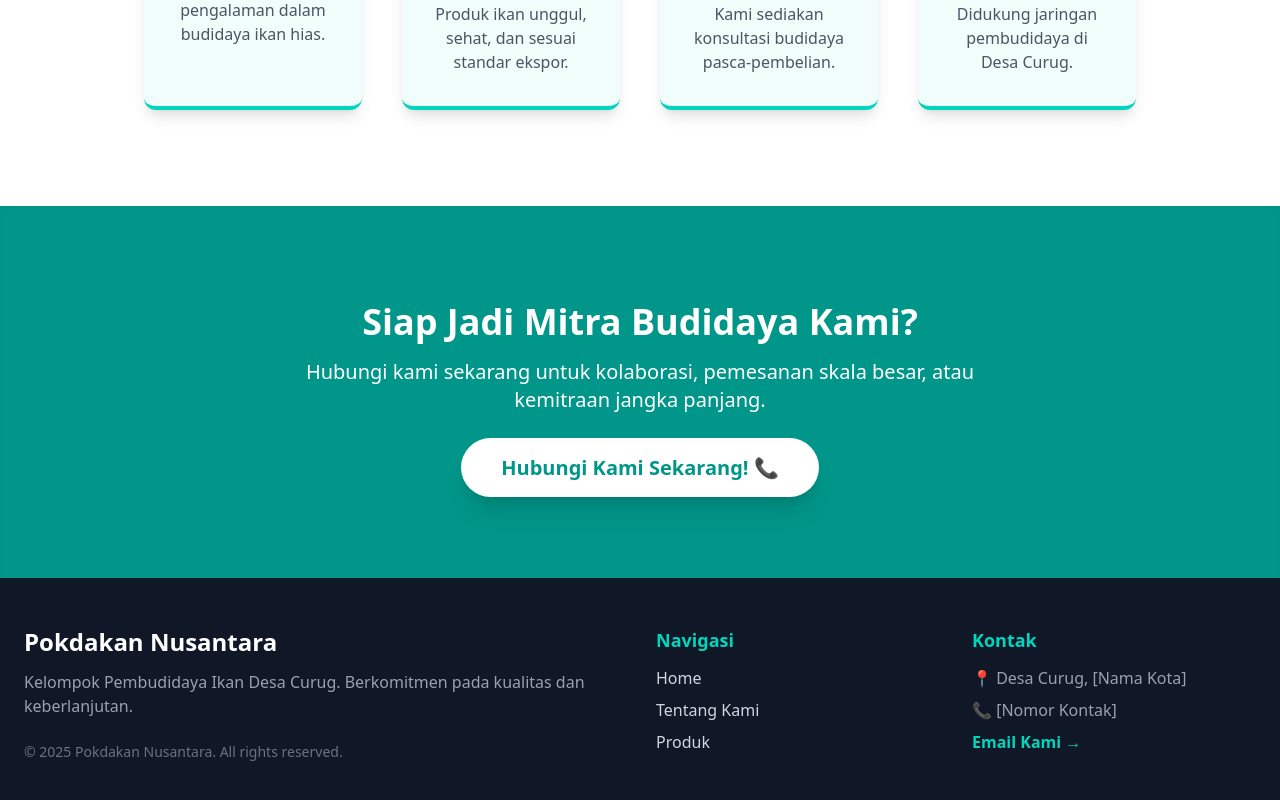
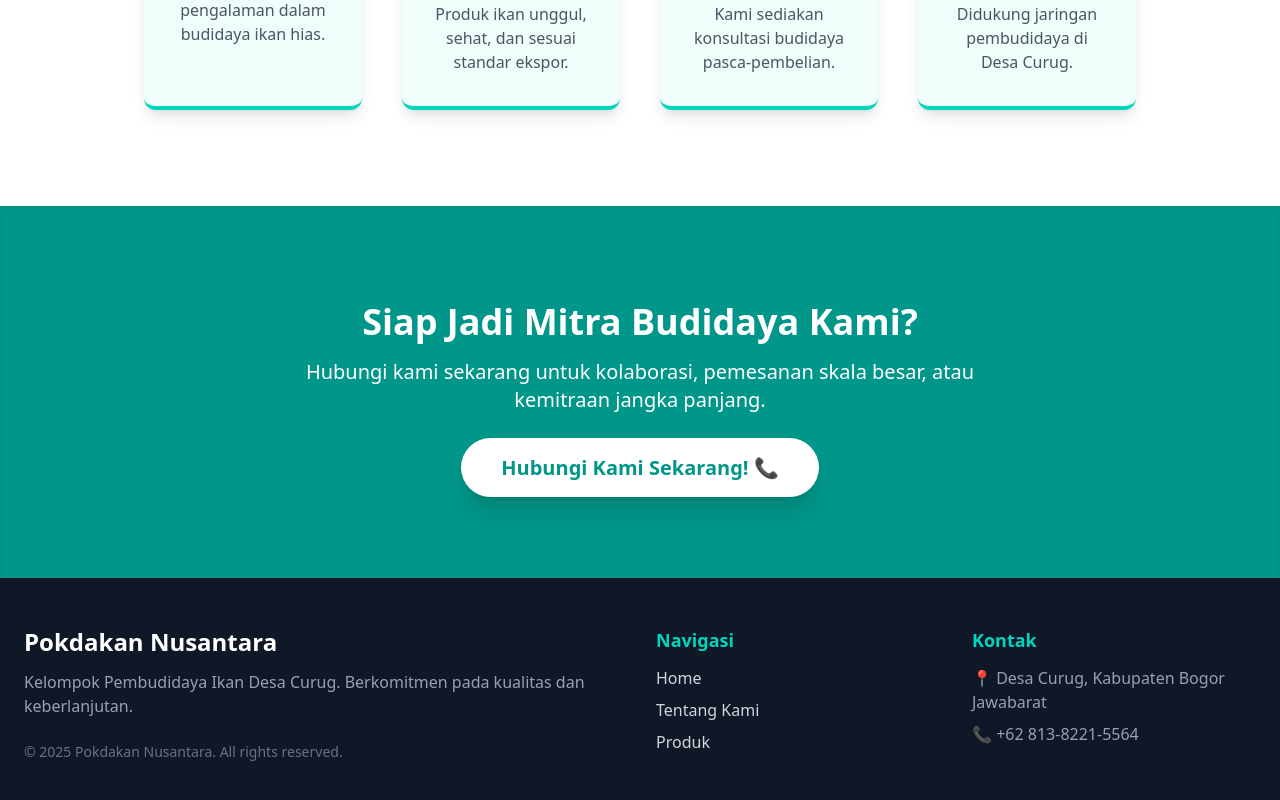
Before and after one commit to lutfiApriamto/company_profile_ikan_hias, a React (Vite) app: page / in a window 1280 px wide. Shown: the part 2627-3427 px from the top of the page. Built offline with nearby package versions, Linux system fonts and the light colour scheme.

Commit message:
minor changes

```diff
--- a/src/Components/Footer.jsx
+++ b/src/Components/Footer.jsx
@@ -24,9 +24,8 @@ export default function Footer(){
             <div>
                 <h4 className="text-lg font-semibold mb-3 text-teal-400">Kontak</h4>
                 <ul className="space-y-2 text-gray-400">
-                    <li><p className="flex items-center gap-2">📍 Desa Curug, [Nama Kota]</p></li>
-                    <li><p className="flex items-center gap-2">📞 [Nomor Kontak]</p></li>
-                    <li><a href="/kontak" className="text-teal-400 font-semibold hover:text-teal-300 transition mt-2 block">Email Kami →</a></li>
+                    <li><p className="flex items-center gap-2">📍 Desa Curug, Kabupaten Bogor Jawabarat</p></li>
+                    <li><p className="flex items-center gap-2">📞 +62 813-8221-5564</p></li>
                 </ul>
             </div>
         </div>
--- a/src/Pages/AboutPage.jsx
+++ b/src/Pages/AboutPage.jsx
@@ -40,7 +40,7 @@ export default function AboutPage() {
 
       useEffect(() => {
         // Loader selama 3 detik
-        const timer = setTimeout(() => setLoading(false), 3000);
+        const timer = setTimeout(() => setLoading(false), 2000);
         return () => clearTimeout(timer);
       }, []);
 
@@ -73,7 +73,7 @@ export default function AboutPage() {
                         Siapa Kami
                     </p>
                     <h1 className="text-5xl md:text-6xl font-extrabold mb-4">
-                        Mengenal Pokdakan <span className="text-teal-300">Nusantara</span>
+                        Mengenal Pokdakan <span className="text-teal-300">Curug</span>
                     </h1>
                     <p className="text-xl max-w-2xl mx-auto font-light text-teal-100">
                         Lebih dari sekadar kelompok, kami adalah keluarga pembudidaya yang bersemangat melestarikan dan mengembangkan potensi ikan hias Indonesia.
@@ -102,7 +102,7 @@ export default function AboutPage() {
                             Perjalanan Kami
                         </h2>
                         <p className="text-xl mb-4 leading-relaxed text-gray-600">
-                            Didirikan pada tahun {aboutData.established} di Desa Curug, Pokdakan Nusantara berawal dari inisiatif kecil untuk menanggulangi kesulitan pemasaran budidaya ikan hias.
+                            Pokdakan Curug berawal dari inisiatif kecil untuk menanggulangi kesulitan pemasaran budidaya ikan hias.
                         </p>
                         <p className="text-xl leading-relaxed text-gray-600">
                             Kami fokus pada budidaya ikan Tetra (Neon, Cardinal, Rummy Nose) karena potensi pasarnya yang besar dan keindahan visualnya. Kini, kami telah berkembang menjadi kelompok yang menaungi lebih dari {aboutData.anggota} dengan standar kualitas budidaya terbaik.
--- a/src/Pages/ContactPage.jsx
+++ b/src/Pages/ContactPage.jsx
@@ -21,7 +21,7 @@ export default function ContactPage() {
 
       useEffect(() => {
         // Loader selama 3 detik
-        const timer = setTimeout(() => setLoading(false), 3000);
+        const timer = setTimeout(() => setLoading(false), 2000);
         return () => clearTimeout(timer);
       }, []);
 
--- a/src/Pages/LandingPage.jsx
+++ b/src/Pages/LandingPage.jsx
@@ -10,7 +10,7 @@ export default function LandingPage() {
 
   useEffect(() => {
     // Loader selama 3 detik
-    const timer = setTimeout(() => setLoading(false), 3000);
+    const timer = setTimeout(() => setLoading(false), 2000);
     return () => clearTimeout(timer);
   }, []);
 
--- a/src/Pages/ProductPage.jsx
+++ b/src/Pages/ProductPage.jsx
@@ -14,7 +14,7 @@ export default function ProductPage() {
 
       useEffect(() => {
         // Loader selama 3 detik
-        const timer = setTimeout(() => setLoading(false), 3000);
+        const timer = setTimeout(() => setLoading(false), 2000);
         return () => clearTimeout(timer);
       }, []);
 
```
